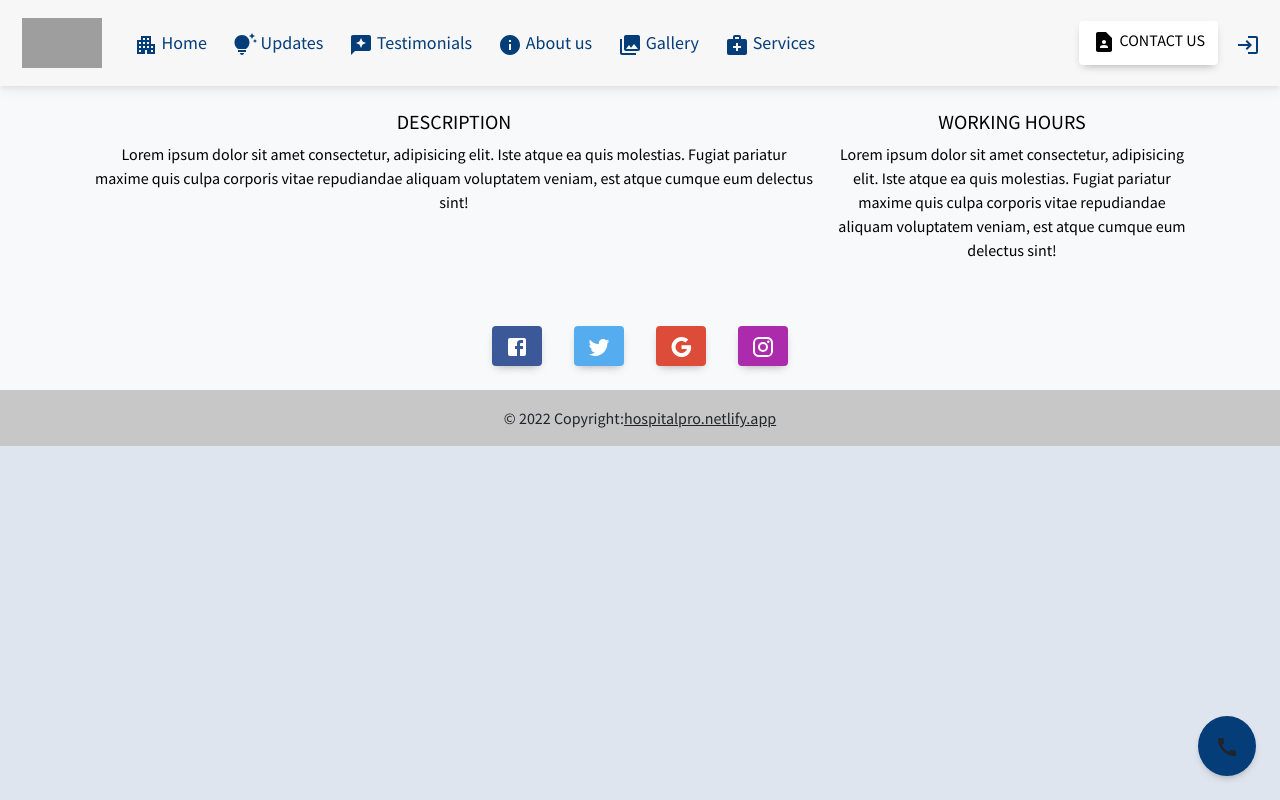
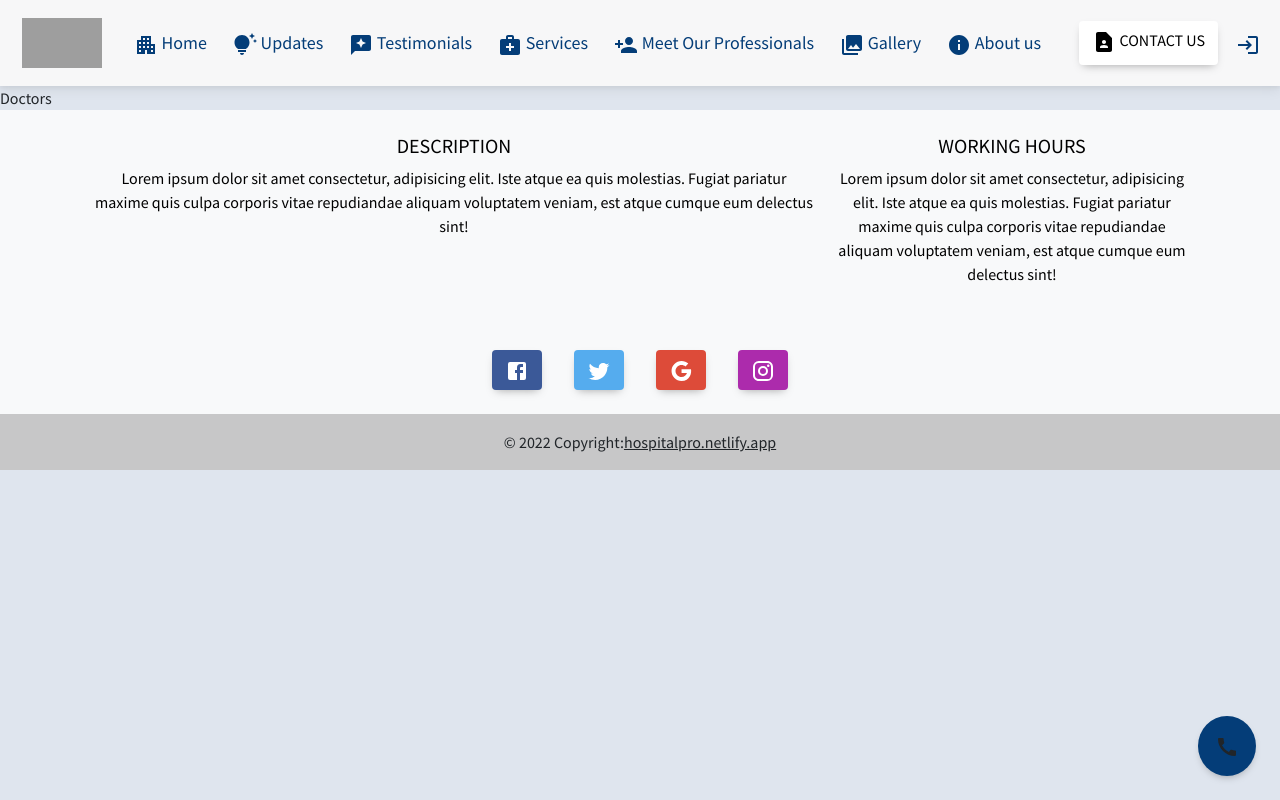
Before and after one commit to sushskvnitn/hospital-project, a React (Create React App) app: page /doctors in a window 1280 px wide. Built offline with nearby package versions, Linux system fonts and the light colour scheme; grey boxes are pictures that could not be loaded.

Commit message:
added doctors MEET OUR PROFESSIONALS

```diff
--- a/src/App.js
+++ b/src/App.js
@@ -9,6 +9,7 @@ import Login from './components/login/Login';
 import Services from './components/services/services';
 import Addmessage from './components/doctorhandle/addmessage';
 import DoctorHandle from './components/doctorhandle/doctorhandle';
+import Doctors from './components/doctors/doctors';
 import {BrowserRouter, Route, Routes} from "react-router-dom";
 function App() {
   return <BrowserRouter>
@@ -33,6 +34,9 @@ function App() {
       <Route path="/addmessage" element={<Addmessage/>}/>
     </Routes>
     <Routes>
+      <Route path="/doctors" element={<Doctors/>}/>
+    </Routes>
+    <Routes>
       <Route path="/services" element={<Services/>}/>
     </Routes>
     <Footer/>
--- /dev/null
+++ b/src/components/doctors/doctors.jsx
@@ -0,0 +1,9 @@
+import React from 'react'
+
+const Doctors = () => {
+  return (
+    <div>Doctors</div>
+  )
+}
+
+export default Doctors
--- a/src/components/navbar.jsx
+++ b/src/components/navbar.jsx
@@ -10,6 +10,7 @@ import MedicalServicesIcon from '@mui/icons-material/MedicalServices';
 import { Link as Linker } from "react-scroll";
 import {  Link } from "react-router-dom"
 import Photo from "../images/logo2.png"
+import PersonAddIcon from '@mui/icons-material/PersonAdd';
 
 const Navbar = () => {
   return (
@@ -71,8 +72,13 @@ const Navbar = () => {
                 </a>
               </Linker>
               <li className="nav-item">
-                <Link className="nav-link   header_text1" to="/about">
-                  <InfoIcon /> About us
+                <Link className="nav-link   header_text1" to="/services">
+                  <MedicalServicesIcon /> Services
+                </Link>
+              </li>
+              <li className="nav-item">
+                <Link className="nav-link   header_text1" to="/doctors">
+                  <PersonAddIcon /> Meet Our Professionals
                 </Link>
               </li>
               <li className="nav-item">
@@ -81,10 +87,12 @@ const Navbar = () => {
                 </Link>
               </li>
               <li className="nav-item">
-                <Link className="nav-link   header_text1" to="/services">
-                  <MedicalServicesIcon /> Services
+                <Link className="nav-link   header_text1" to="/about">
+                  <InfoIcon /> About us
                 </Link>
               </li>
+
+
             </ul>
             <div className="d-flex">
               <Linker
```
